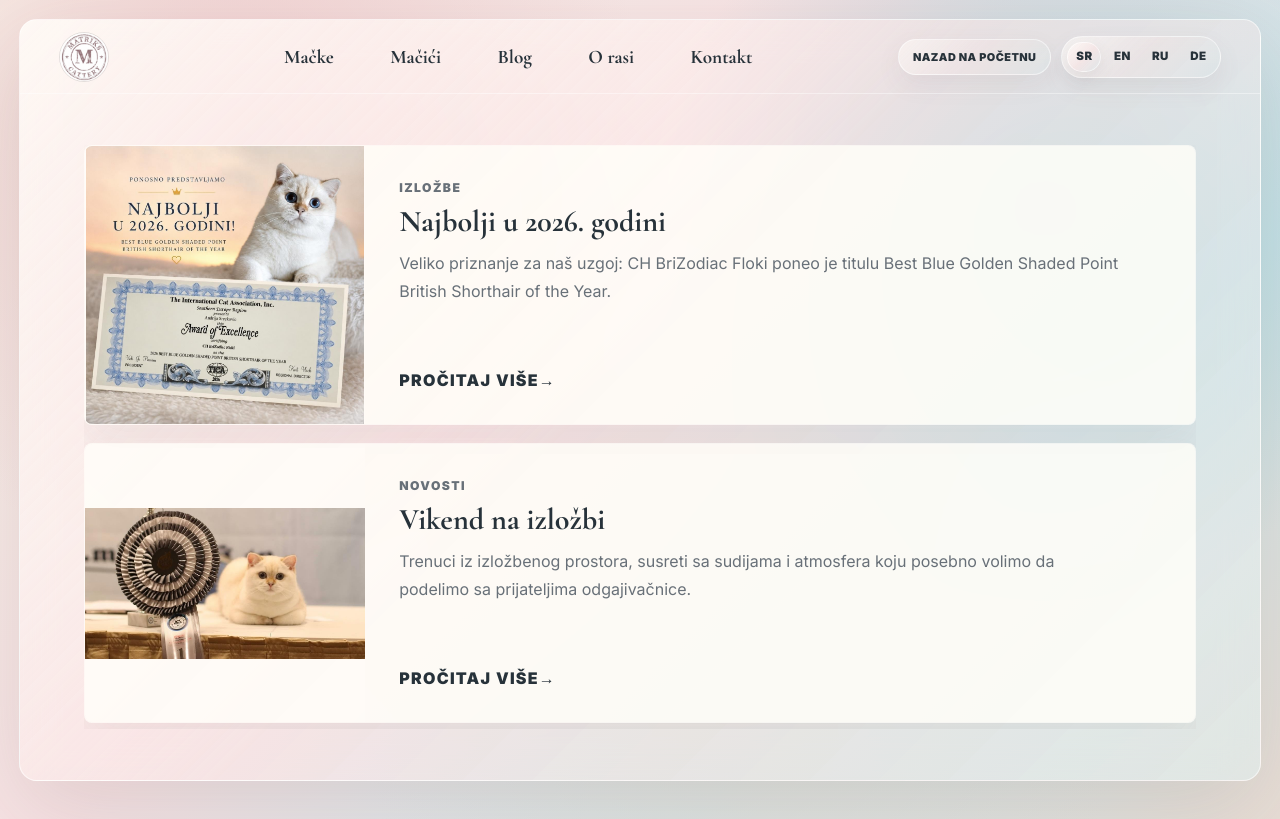
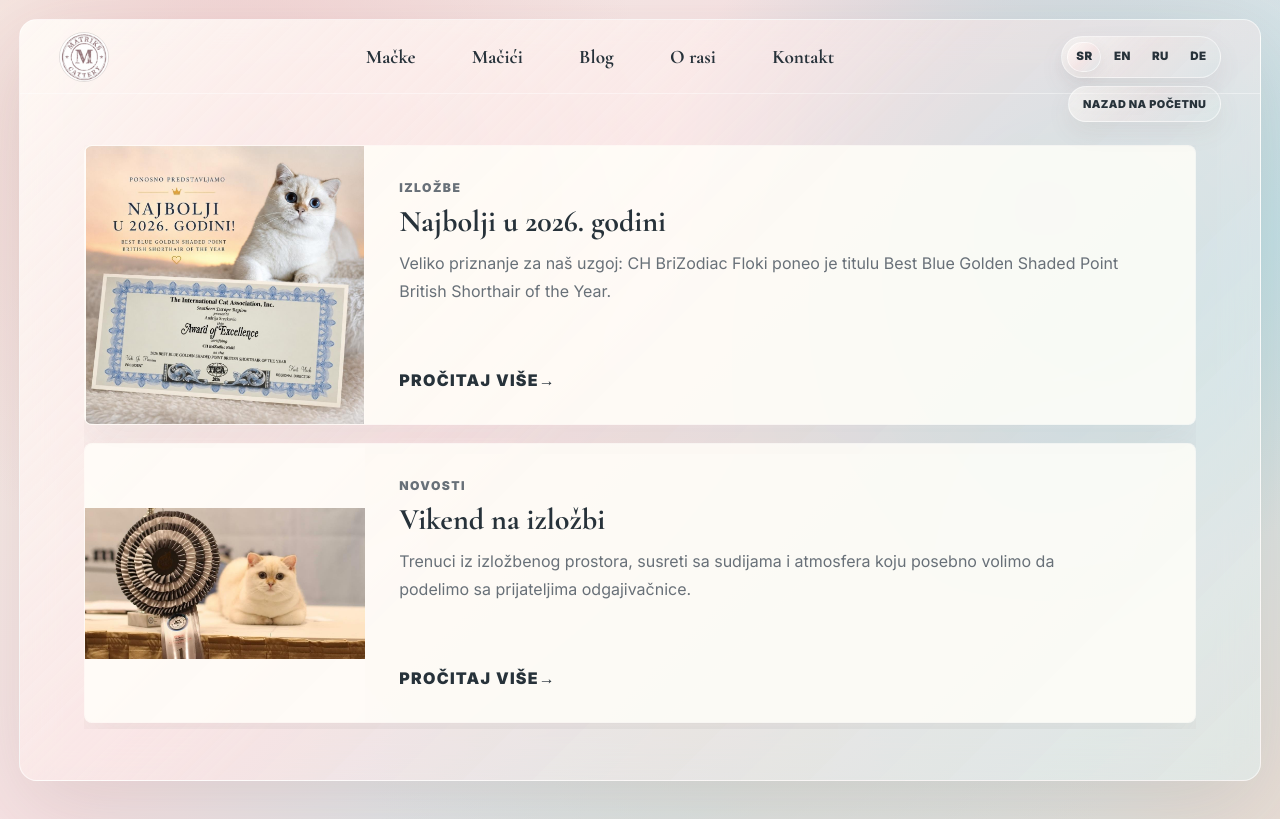
Before and after one commit to Necone93/matrikscattery, a website: page blog.html in a window 1280 px wide. Drawn offline with nearby package versions, Linux system fonts and the light colour scheme; no server answers.

Commit message:
izmene za vracanje na pocetnu

```diff
--- a/styles.css
+++ b/styles.css
@@ -348,6 +348,14 @@ p {
   gap: 10px;
 }
 
+.frame-topline .top-actions {
+  position: relative;
+  align-self: center;
+  flex-direction: column;
+  align-items: flex-end;
+  gap: 6px;
+}
+
 .language-switcher {
   display: inline-flex;
   gap: 4px;
@@ -1354,6 +1362,10 @@ footer img {
 }
 
 .frame-home-link {
+  position: absolute;
+  top: calc(100% + 8px);
+  right: 0;
+  z-index: 12;
   justify-self: end;
   padding: 10px 14px;
   border: 1px solid rgba(255, 255, 255, 0.54);
```
